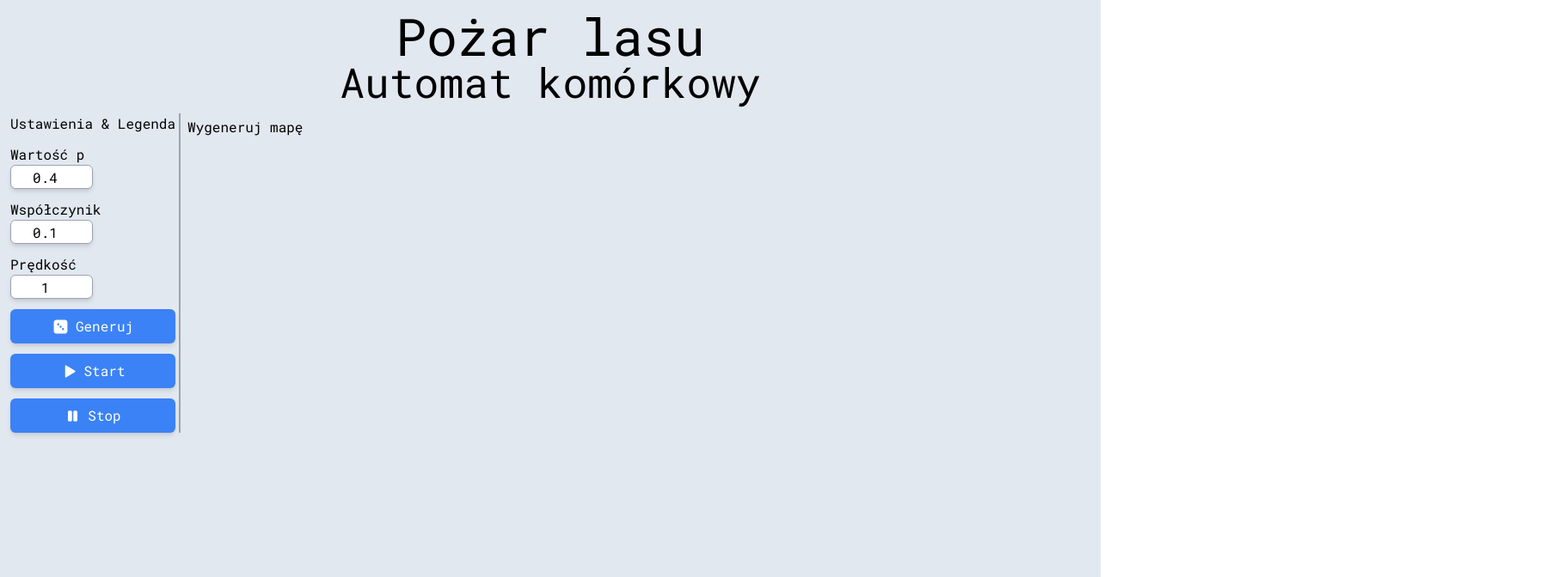
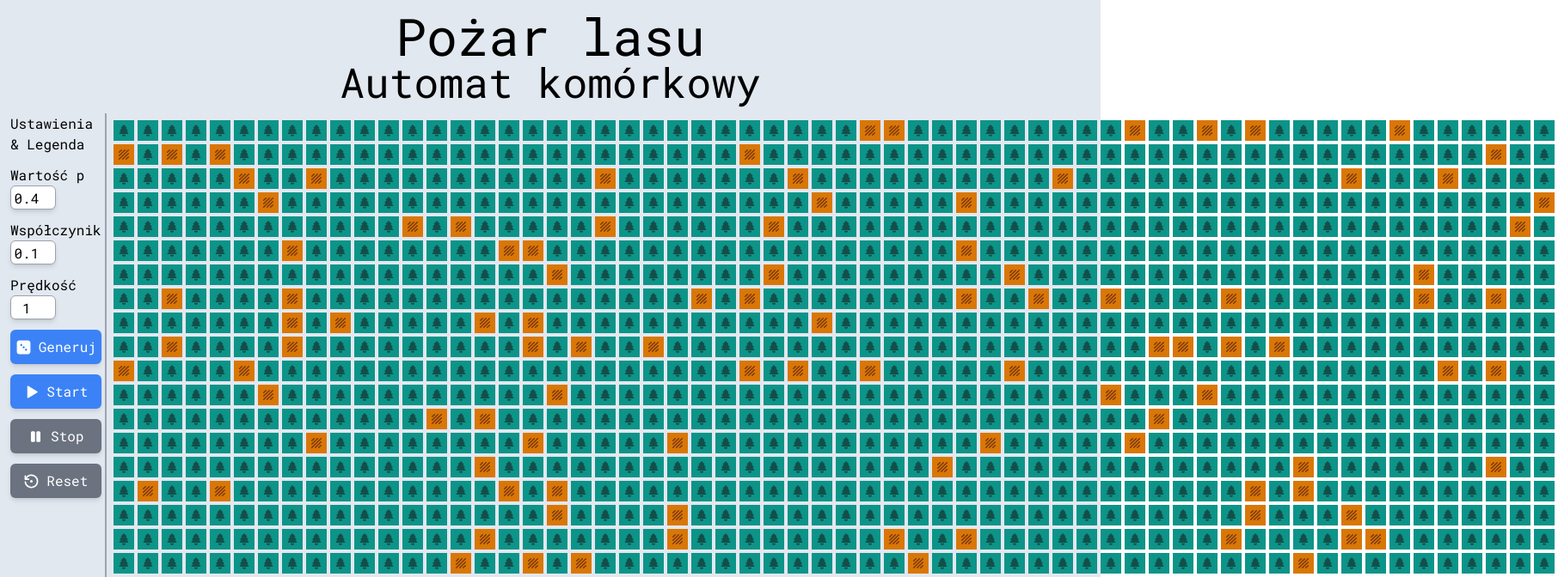
Before and after one commit to ArkadiuszWitasik/Forest-fire-CA, a React (Vite) app: page / in a window 1280 px wide. Shown: the top 672 px of the page at 86% size, 1812 px wide, since content can reach past the window. Built offline with nearby package versions, Linux system fonts and the light colour scheme.

Commit message:
Function generator, with working control panel

```diff
--- a/src/App.jsx
+++ b/src/App.jsx
@@ -1,13 +1,51 @@
-import { useState } from 'react';
+import { useEffect, useRef, useState } from 'react';
 import Grid from './components/Grid';
 import ControlPanel from './components/ControlPanel';
 import generateGrid from './functions/generateGrid';
+import simulateFire from './functions/simulateFire';
 
 function App() {
 	const [p, setP] = useState(0.4);
 	const [factor, setFactor] = useState(0.1);
 	const [speed, setSpeed] = useState(1);
-	const [grid, setGrid] = useState();
+	const [grid, setGrid] = useState(() => generateGrid());
+	const [gridCopy, setGridCopy] = useState();
+
+	const [isRunning, setIsRunning] = useState(false);
+	const generatorRef = useRef(null);
+
+	const [counter, setCounter] = useState(0);
+
+	useEffect(() => {
+		if (isRunning) {
+			const interval = setInterval(() => {
+				const { value, done } = generatorRef.current.next();
+				setCounter((prevCounter) => prevCounter + 1);
+				if (!done) {
+					setGrid(value);
+				} else {
+					clearInterval(interval);
+					setIsRunning(false);
+				}
+			}, 1000 / speed);
+
+			return () => clearInterval(interval);
+		}
+	}, [isRunning]);
+
+	const startSimulation = () => {
+		setGridCopy(grid);
+		generatorRef.current = simulateFire(grid, p, factor);
+		setIsRunning(true);
+	};
+
+	const stopSimulation = () => {
+		setIsRunning(false);
+	};
+
+	const generateGridFn = () => {
+		setGrid(() => generateGrid());
+	};
 
 	return (
 		<>
@@ -23,8 +61,16 @@ function App() {
 					setFactor={setFactor}
 					speed={speed}
 					setSpeed={setSpeed}
-					generateFn={generateGrid}
+					generateFn={generateGridFn}
 					setGrid={setGrid}
+					gridCopy={gridCopy}
+					setGridCopy={setGridCopy}
+					startFn={startSimulation}
+					stopFn={stopSimulation}
+					isRunning={isRunning}
+					setIsRunning={setIsRunning}
+					counter={counter}
+					setCounter={setCounter}
 				/>
 				<Grid grid={grid} />
 			</div>
--- a/src/components/ControlPanel.jsx
+++ b/src/components/ControlPanel.jsx
@@ -1,11 +1,10 @@
 import React from 'react';
-
 import {
 	IconDice3Filled,
 	IconPlayerPauseFilled,
 	IconPlayerPlayFilled,
+	IconRestore,
 } from '@tabler/icons-react';
-import '../index.css';
 
 const ControlPanel = ({
 	p,
@@ -16,77 +15,109 @@ const ControlPanel = ({
 	setSpeed,
 	generateFn,
 	setGrid,
+	gridCopy,
+	startFn,
+	stopFn,
+	isRunning,
+	setIsRunning,
+	counter,
+	setCounter,
 }) => {
 	const inputStyles =
 		'w-[50%] rounded-md text-center h-7 border border-gray-400 shadow-md ';
+	const disabledInputStyles =
+		'w-[50%] rounded-md text-center h-7 border border-gray-400 shadow-md bg-gray-300';
 	const buttonStyles =
 		'shadow-md rounded-md h-10 flex justify-center items-center gap-2 text-white bg-blue-500 hover:bg-blue-400';
+	const disabledButtonStyles =
+		'shadow-md rounded-md h-10 flex justify-center items-center gap-2 text-white bg-gray-500';
 
 	return (
-		//"border border-blue-500 flex flex-col gap-3"
 		<div className="border-r-gray-400 border-r-2 flex flex-col gap-3 pr-1">
 			<div>Ustawienia & Legenda</div>
-			{/*"border border-emerald-500"*/}
 			<div>
 				<p>Wartość p</p>
 				<input
+					disabled={isRunning}
 					type="number"
 					defaultValue={p}
 					step={0.1}
 					max={1}
 					min={0}
 					onChange={(e) => setP(e.currentTarget.value)}
-					className={inputStyles}
+					className={isRunning ? disabledInputStyles : inputStyles}
 				/>
 			</div>
 			<div>
 				<p>Współczynik</p>
 				<input
+					disabled={isRunning}
 					type="number"
 					defaultValue={factor}
 					step={0.1}
 					max={1}
 					min={0}
 					onChange={(e) => setFactor(e.currentTarget.value)}
-					className={inputStyles}
+					className={isRunning ? disabledInputStyles : inputStyles}
 				/>
 			</div>
 			<div>
 				<p>Prędkość</p>
 				<input
+					disabled={isRunning}
 					type="number"
 					defaultValue={speed}
 					step={0.25}
 					min={0.25}
 					max={2}
 					onChange={(e) => setSpeed(e.currentTarget.value)}
-					className={inputStyles}
+					className={isRunning ? disabledInputStyles : inputStyles}
 				/>
 			</div>
 			<button
-				className={buttonStyles}
+				className={isRunning ? disabledButtonStyles : buttonStyles}
+				disabled={isRunning}
 				onClick={() => {
-					setGrid(() => generateFn());
+					generateFn();
+					setCounter(0);
 				}}
 			>
 				<IconDice3Filled size={19} />
 				Generuj
 			</button>
 			<button
-				className={buttonStyles}
+				className={isRunning ? disabledButtonStyles : buttonStyles}
 				onClick={() => {
-					console.log('p', p);
-					console.log('factor', factor);
-					console.log('speed', speed);
+					startFn();
 				}}
+				disabled={isRunning}
 			>
 				<IconPlayerPlayFilled size={19} />
 				Start
 			</button>
-			<button className={buttonStyles}>
+			<button
+				className={!isRunning ? disabledButtonStyles : buttonStyles}
+				onClick={stopFn}
+				disabled={!isRunning}
+			>
 				<IconPlayerPauseFilled size={19} />
 				Stop
 			</button>
+			<button
+				className={
+					!isRunning && counter > 0 ? buttonStyles : disabledButtonStyles
+				}
+				disabled={isRunning && counter > 0}
+				onClick={() => {
+					setGrid(gridCopy);
+					setCounter(0);
+					setIsRunning(false);
+				}}
+			>
+				<IconRestore size={19} />
+				Reset
+			</button>
+			{!isRunning && counter <= 0 ? '' : <div>Generacja: {counter}</div>}
 		</div>
 	);
 };
--- a/src/components/Grid.jsx
+++ b/src/components/Grid.jsx
@@ -3,16 +3,20 @@ import Cell from './Cell';
 
 const Grid = ({ grid }) => {
 	return (
-		<div className="p-1 flex flex-wrap gap-1">
-			{grid
-				? grid.map((row, rowIndex) => (
-						<div key={rowIndex}>
-							{row.map((element, colIndex) => (
-								<Cell type={element.type} key={`${rowIndex}-${colIndex}`} />
-							))}
-						</div>
-				  ))
-				: 'Wygeneruj mapę'}
+		<div className="p-1 flex-col flex-wrap gap-1">
+			{grid ? (
+				grid.map((row, rowIndex) => (
+					<div key={rowIndex} className="flex gap-1">
+						{row.map((element, colIndex) => (
+							<Cell type={element.type} key={`${rowIndex}-${colIndex}`} />
+						))}
+					</div>
+				))
+			) : (
+				<div className="flex justify-center items-center w-[85vw]">
+					Wygeneruj mapę
+				</div>
+			)}
 		</div>
 	);
 };
--- a/src/functions/generateGrid.js
+++ b/src/functions/generateGrid.js
@@ -1,14 +1,36 @@
 const generateGrid = () => {
-	const rows = 60;
-	const columns = 27;
+	const rows = 27;
+	const columns = 60;
+	// const rows = 3;
+	// const columns = 3;
 	let pickBurningTree = true;
 	let grid = new Array(rows).fill(null).map(() => new Array(columns).fill(0));
+	const directions = [
+		[-1, -1],
+		[-1, 0],
+		[-1, 1],
+		[0, -1],
+		[0, 1],
+		[1, -1],
+		[1, 0],
+		[1, 1],
+	];
 
 	for (let i = 0; i < rows; i++) {
 		for (let j = 0; j < columns; j++) {
+			let neighbors = [];
+
+			directions.forEach(([dx, dy]) => {
+				const x = i + dx;
+				const y = j + dy;
+				if (x >= 0 && x < rows && y >= 0 && y < columns) {
+					neighbors.push([x, y]);
+				}
+			});
+
 			if (Math.random() > 0.9) {
-				grid[i][j] = { type: 3 };
-			} else grid[i][j] = { type: 0 };
+				grid[i][j] = { type: 3, n: neighbors };
+			} else grid[i][j] = { type: 0, n: neighbors };
 		}
 	}
 
@@ -17,7 +39,10 @@ const generateGrid = () => {
 		let randomColumn = Math.floor(Math.random() * columns);
 
 		if (grid[randomRow][randomColumn].type === 0) {
-			grid[randomRow][randomColumn] = { type: 1 };
+			grid[randomRow][randomColumn] = {
+				...grid[randomRow][randomColumn],
+				type: 1,
+			};
 			pickBurningTree = false;
 		}
 	}
--- /dev/null
+++ b/src/functions/simulateFire.js
@@ -0,0 +1,46 @@
+function* simulateFire(grid, p, factor) {
+	while (true) {
+		let newGrid = grid.map((row) => row.map((cell) => ({ ...cell })));
+		let hasBurningTrees = false;
+
+		for (let i = 0; i < grid.length; i++) {
+			for (let j = 0; j < grid[0].length; j++) {
+				if (grid[i][j].type === 0) {
+					let burningTreeCount = 0;
+					grid[i][j].n.forEach((element) => {
+						if (grid[element[0]][element[1]].type === 1) {
+							burningTreeCount += 1;
+						}
+					});
+
+					if (burningTreeCount > 0) {
+						const burningProbability = p + factor * burningTreeCount;
+
+						if (Math.random() < burningProbability) {
+							newGrid[i][j] = { ...grid[i][j], type: 1 };
+							hasBurningTrees = true;
+						}
+					}
+				}
+
+				if (grid[i][j].type === 1) {
+					newGrid[i][j] = { ...grid[i][j], type: 2 };
+					hasBurningTrees = true;
+				}
+
+				if (grid[i][j].type === 3) {
+					newGrid[i][j] = { ...grid[i][j], type: 3 };
+				}
+			}
+		}
+
+		grid = newGrid;
+		yield grid;
+
+		if (!hasBurningTrees) {
+			return;
+		}
+	}
+}
+
+export default simulateFire;
```
